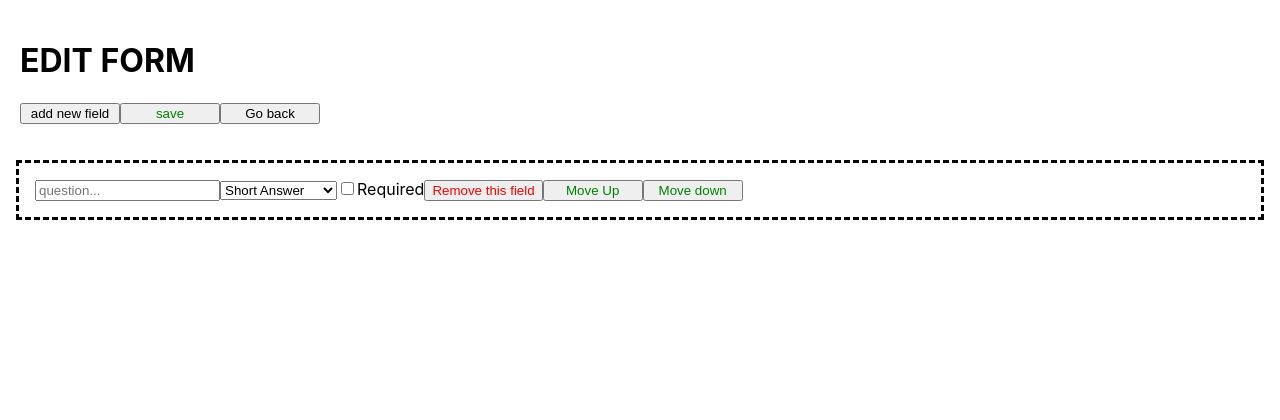
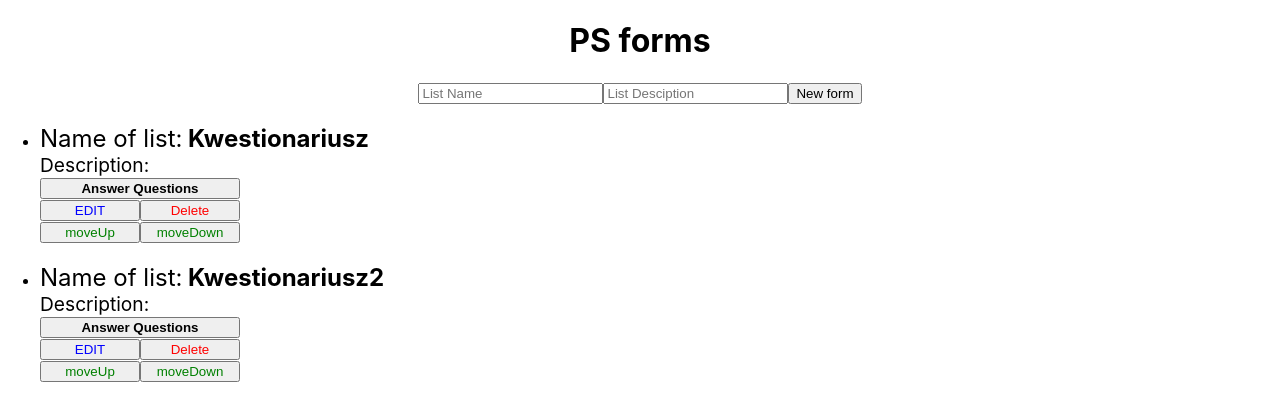
Before and after one commit to patryk-siewiera/iterators, a React (Create React App) app: page / in a window 1280 px wide. Shown: the top 420 px of the page. Built offline with nearby package versions, Linux system fonts and the light colour scheme; no server answers.

Commit message:
feat: use mock API

```diff
--- a/src/App.js
+++ b/src/App.js
@@ -1,5 +1,6 @@
 import "./App.css";
 import React, { useState, useEffect } from "react";
+import api from "./api";
 
 function newForm(name, description) {
 	const form = {
@@ -13,6 +14,15 @@ function App({ onEdit }) {
 	const [formList, setFormList] = useState([]);
 	const [name, setName] = useState("");
 	const [desc, setDesc] = useState("");
+
+	function refreshForms() {
+		return api.getForms().then((forms) => setFormList(forms));
+	}
+
+	useEffect(() => {
+		refreshForms();
+	}, []);
+
 	return (
 		<div className="App">
 			<div className="addNewList">
@@ -36,7 +46,13 @@ function App({ onEdit }) {
 				<button
 					type="submit"
 					onClick={(e) =>
-						setFormList(formList.concat(newForm(name, desc)))
+						// setFormList(formList.concat(newForm(name, desc)))
+						api
+							.createForm({ name, desc })
+							.then((r) => {
+								refreshForms();
+							})
+							.catch((err) => alert(JSON.stringify(err)))
 					}
 				>
 					New form
@@ -65,7 +81,21 @@ function App({ onEdit }) {
 									>
 										edit
 									</button>
-									<button className="delete">Delete</button>
+									<button
+										className="delete"
+										onClick={() => {
+											console.warn(
+												"delete form id",
+												e.id
+											);
+											api.deleteForm(e.id).then(
+												refreshForms
+												// () => refreshForms()
+											);
+										}}
+									>
+										Delete
+									</button>
 									<div className="move">
 										<button className="moveUp">
 											moveUp
--- a/src/api.js
+++ b/src/api.js
@@ -12,6 +12,11 @@ const api = {
 				{
 					id: 0,
 					name: "Kwestionariusz",
+					questions: "use .getFormQuestions",
+				},
+				{
+					id: 0,
+					name: "Kwestionariusz2",
 					questions: "use .getFormQuestions",
 				},
 				...formsArray,
@@ -29,7 +34,18 @@ const api = {
 	},
 	createForm(data) {
 		fetch("/form", { method: "POST" });
-		formsArray.push(data);
+		if (!data.name?.length) {
+			// throw new Error('missing name')
+			return Promise.reject({ error: "missing name" });
+		}
+		const maxSoFar = Math.max(
+			...formsArray.map((f) => f.id).filter(Boolean),
+			0
+		);
+		formsArray.push({
+			...data,
+			id: maxSoFar + 1,
+		});
 		return Promise.resolve(data);
 	},
 	createQuestion(id, data) {
@@ -68,7 +84,7 @@ const api = {
 	},
 };
 
-export default api
+export default api;
 
 /*
 function AddFrom(params) {
--- a/src/index.js
+++ b/src/index.js
@@ -7,7 +7,7 @@ import EditForm from "./editForm";
 ReactDOM.render(<MyApp />, document.getElementById("root"));
 
 function MyApp() {
-	const [page, setPage] = useState("edit");
+	const [page, setPage] = useState("app");
 	const [id, setId] = useState({});
 	return (
 		<React.StrictMode>
```
